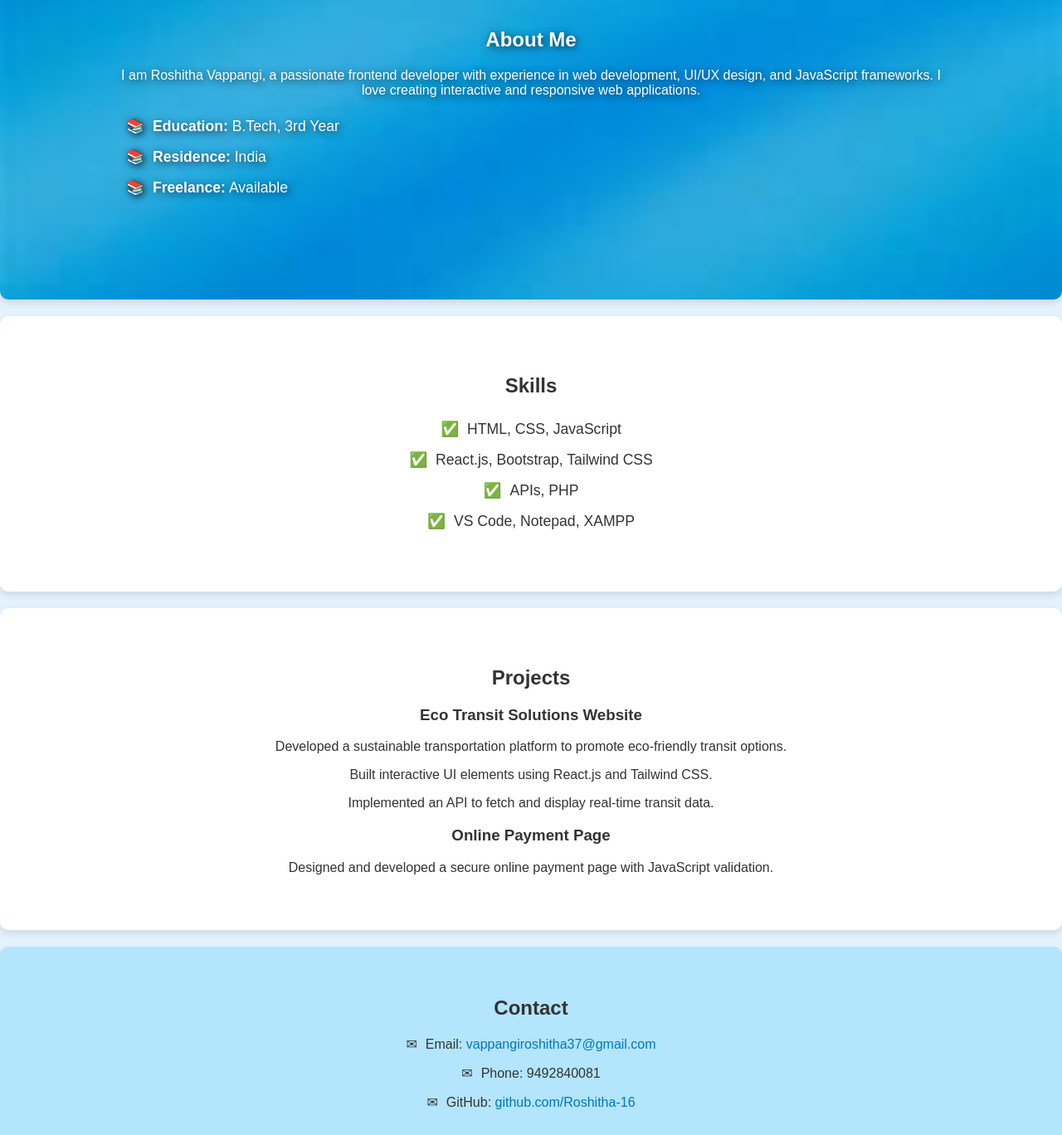
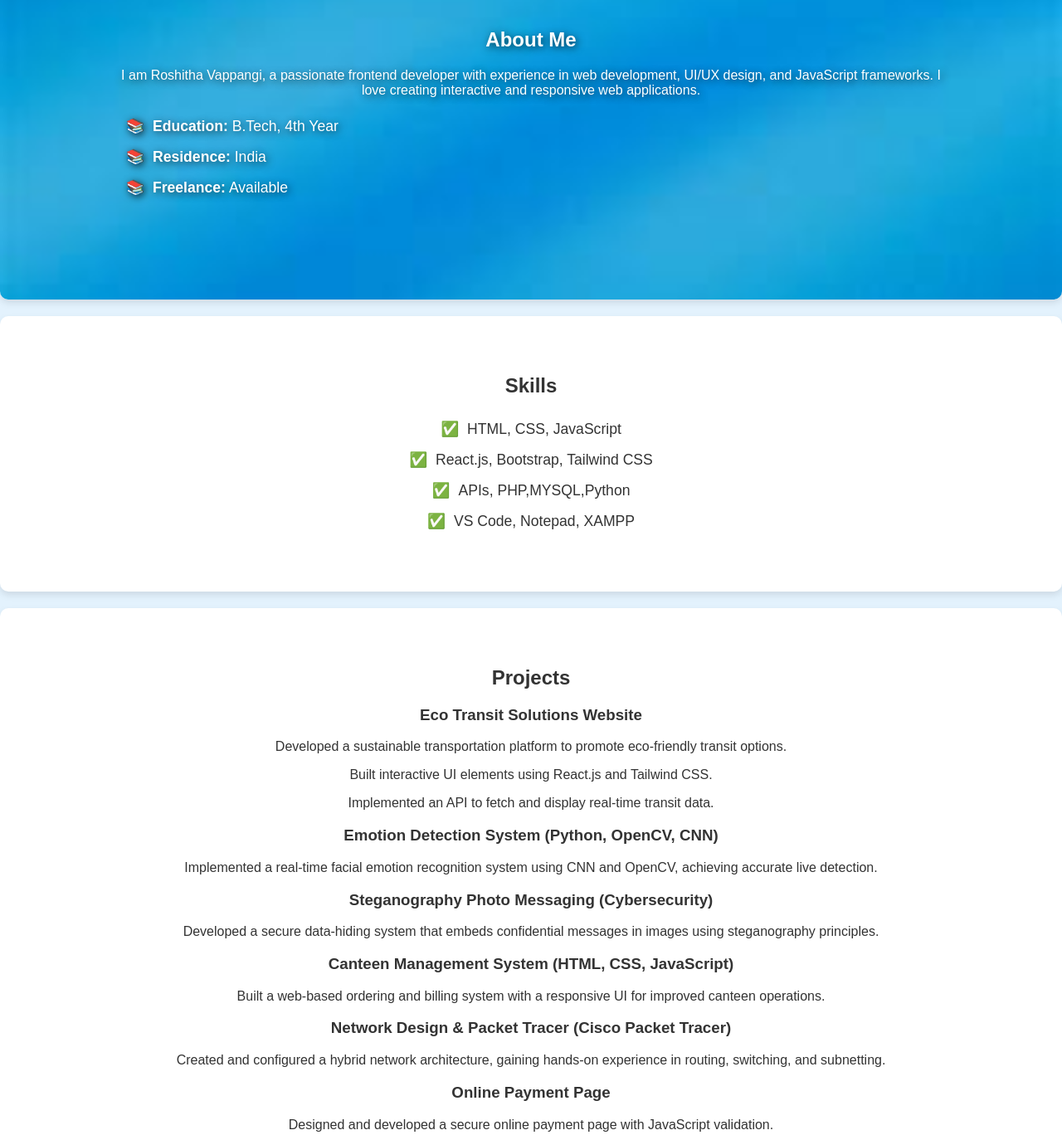
Before and after one commit to Roshitha-16/R.portifolio, a plain HTML site: page index.html in a window 1280 px wide. Shown: the part 360-1728 px from the top of the page at 83% size. Drawn offline with Linux system fonts and the light colour scheme.

Commit message:
index.html

```diff
--- a/index.html
+++ b/index.html
@@ -22,7 +22,7 @@
             <h2>About Me</h2>
             <p>I am Roshitha Vappangi, a passionate frontend developer with experience in web development, UI/UX design, and JavaScript frameworks. I love creating interactive and responsive web applications.</p>
             <ul>
-                <li><strong>Education:</strong> B.Tech, 3rd Year</li>
+                <li><strong>Education:</strong> B.Tech, 4th Year</li>
                 <li><strong>Residence:</strong> India</li>
                 <li><strong>Freelance:</strong> Available</li>
             </ul>
@@ -35,7 +35,7 @@
             <ul>
                 <li>HTML, CSS, JavaScript</li>
                 <li>React.js, Bootstrap, Tailwind CSS</li>
-                <li>APIs, PHP</li>
+                <li>APIs, PHP,MYSQL,Python</li>
                 <li>VS Code, Notepad, XAMPP</li>
             </ul>
         </div>
@@ -49,6 +49,15 @@
                 <p>Developed a sustainable transportation platform to promote eco-friendly transit options.</p>
                 <p>Built interactive UI elements using React.js and Tailwind CSS.</p>
                 <p>Implemented an API to fetch and display real-time transit data.</p>
+               <h3>Emotion Detection System (Python, OpenCV, CNN)</h3>
+ <p>Implemented a real-time facial emotion recognition system using CNN and OpenCV, achieving accurate live detection. </p>
+<h3>Steganography Photo Messaging (Cybersecurity)</h3>
+ <p>Developed a secure data-hiding system that embeds confidential messages in images using steganography principles. </p>
+<h3>Canteen Management System (HTML, CSS, JavaScript)</h3>
+ <p>Built a web-based ordering and billing system with a responsive UI for improved canteen operations. </p>
+<h3>Network Design & Packet Tracer (Cisco Packet Tracer)</h3>
+ <p>Created and configured a hybrid network architecture, gaining hands-on experience in routing, switching, and
+subnetting. <p>
             </div>
             <div class="project">
                 <h3>Online Payment Page</h3>
```
